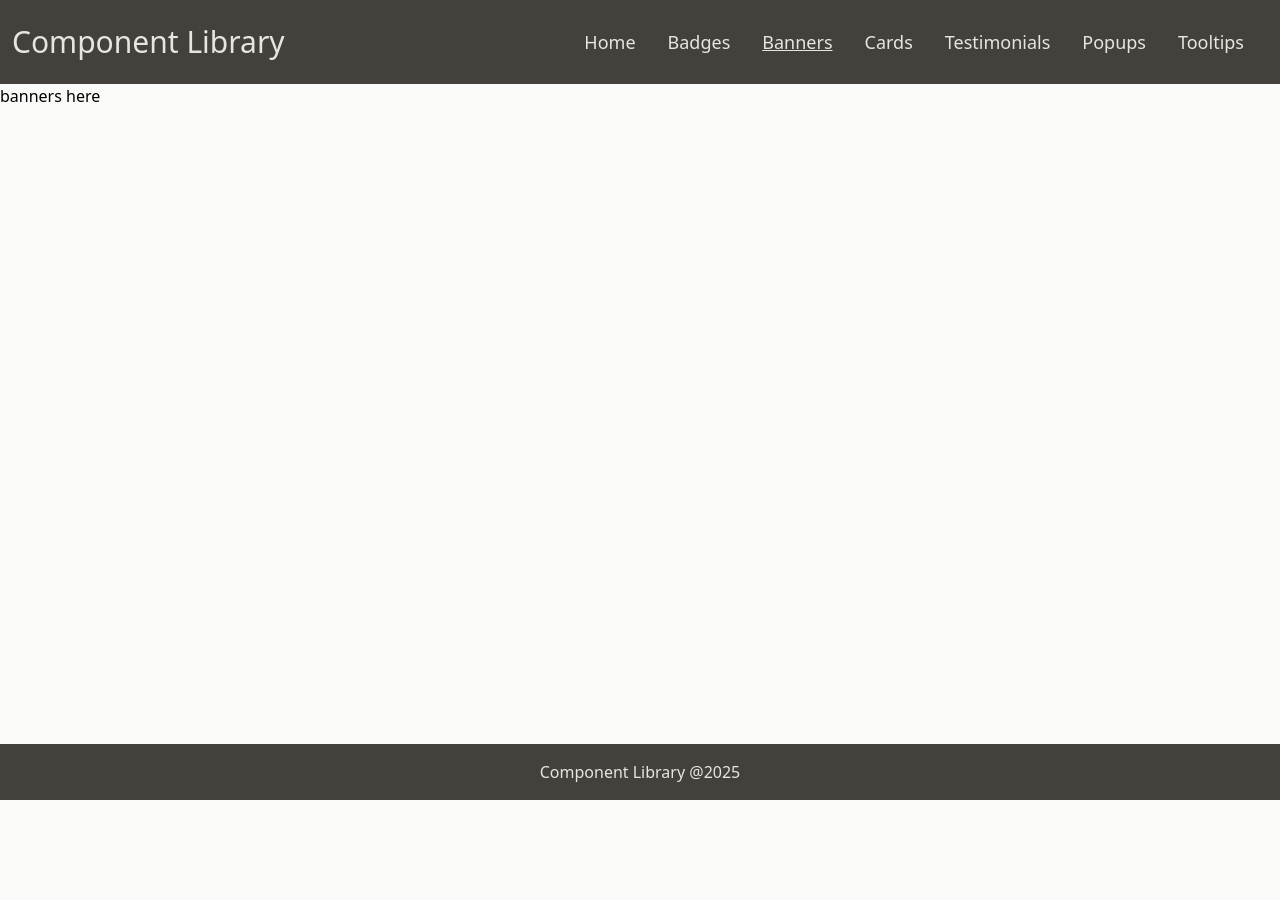
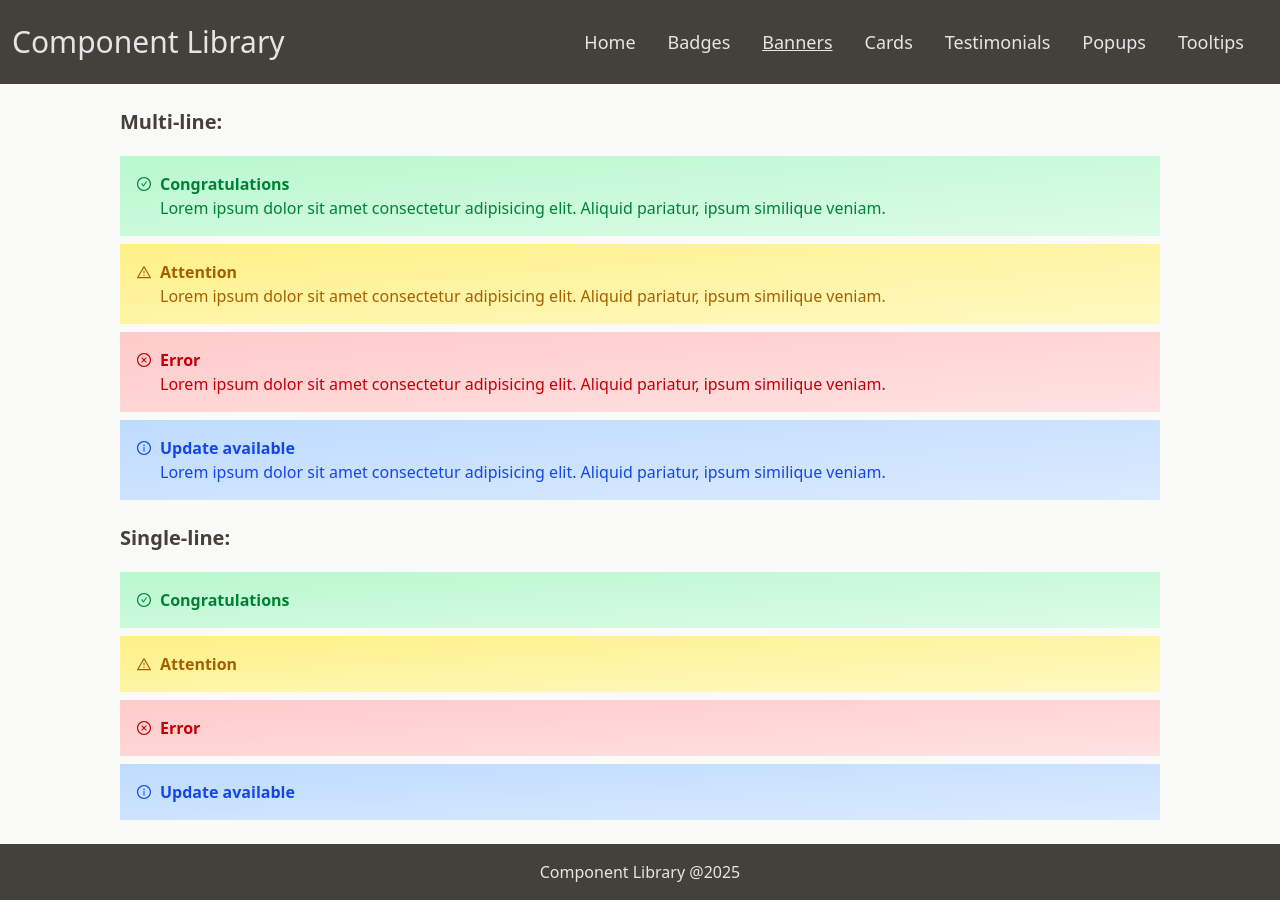
Before and after one commit to gyo82v/scrimba-component-library, a React (Vite) app: page /banners in a window 1280 px wide. Before the commit the page ends 800 px from the top, so only its background shows below. Built offline with nearby package versions, Linux system fonts and the light colour scheme.

Commit message:
feat: add Banners.jsx and Banner.jsx

```diff
--- a/package.json
+++ b/package.json
@@ -13,6 +13,7 @@
     "@tailwindcss/vite": "^4.1.14",
     "react": "^19.1.1",
     "react-dom": "^19.1.1",
+    "react-icons": "^5.5.0",
     "react-router-dom": "^7.9.4",
     "tailwindcss": "^4.1.14"
   },
--- /dev/null
+++ b/src/components/Banner.jsx
@@ -0,0 +1,28 @@
+import {AiOutlineCheckCircle, AiOutlineWarning, AiOutlineCloseCircle, AiOutlineInfoCircle,} from "react-icons/ai";
+
+
+export default function Banner({variant = "neutral", title, width, children}){
+    const variants = {
+        success : `from-green-200 to-green-100 text-green-700`,
+        warning : `from-yellow-200 to-yellow-100 text-yellow-700`,
+        error : `from-red-200 to-red-100 text-red-700`,
+        neutral: `from-blue-200 to-blue-100 text-blue-700`
+    }
+    const style = `bg-gradient-to-br  flex gap-2 p-4
+                   ${variants[variant] || ""} ${width || "w-full"}`
+
+    const iconType = variant === "success" ? <AiOutlineCheckCircle className="mt-1" /> :
+                     variant === "warning" ? <AiOutlineWarning className="mt-1" /> :
+                     variant === "error" ? <AiOutlineCloseCircle className="mt-1" /> :
+                                           <AiOutlineInfoCircle className="mt-1" />
+
+    return(
+        <section className={style}>
+            <div>{iconType}</div>
+            <div>
+                <p className="font-bold">{title}</p>
+                {children && <p>{children}</p>}
+            </div>
+        </section>
+    )
+}
--- a/src/pages/Banners.jsx
+++ b/src/pages/Banners.jsx
@@ -1,6 +1,40 @@
+import Banner from "../components/Banner"
+
 export default function Banners(){
+
     return (
-        <h1>banners here</h1>
+        <section className="flex flex-col items-center gap-6 mt-6 px-4 mb-6">
+            <section className="w-11/12 lg:w-10/12">
+                <h2 className="font-bold text-xl text-stone-700 mb-2 lg:mb-5">Multi-line:</h2>
+                <section className="flex flex-wrap gap-2">
+                    <Banner variant="success" title="Congratulations">
+                       Lorem ipsum dolor sit amet consectetur adipisicing elit.
+                       Aliquid pariatur, ipsum similique veniam.
+                    </Banner>
+                    <Banner variant="warning" title="Attention">
+                       Lorem ipsum dolor sit amet consectetur adipisicing elit.
+                       Aliquid pariatur, ipsum similique veniam.
+                    </Banner>
+                    <Banner variant="error" title="Error">
+                       Lorem ipsum dolor sit amet consectetur adipisicing elit.
+                       Aliquid pariatur, ipsum similique veniam.
+                    </Banner>
+                    <Banner title="Update available">
+                       Lorem ipsum dolor sit amet consectetur adipisicing elit.
+                       Aliquid pariatur, ipsum similique veniam.
+                    </Banner>
+                </section>
+            </section>
+            <section className="w-11/12 lg:w-10/12">
+                <h2 className="font-bold text-xl text-stone-700 mb-2 lg:mb-5">Single-line:</h2>
+                <section className="flex flex-wrap gap-2">
+                    <Banner variant="success" title="Congratulations" />
+                    <Banner variant="warning" title="Attention"/>
+                    <Banner variant="error" title="Error"/>
+                    <Banner title="Update available" />
+                </section>
+            </section>
+        </section>
     )
 
 }
```
Also changed, not shown: 1 other file (tests, documents, lock files or other folders).
